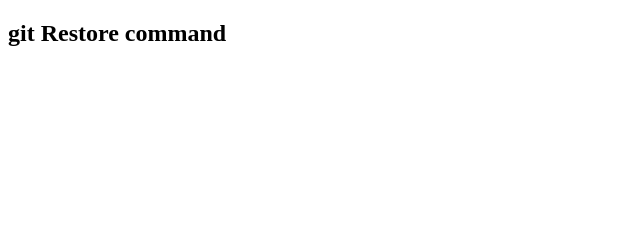
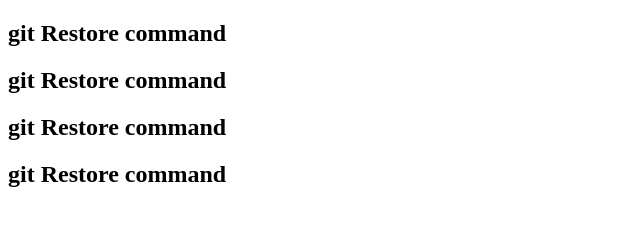
Before and after one commit to nitin-sehgal25/Git-Restore, a plain HTML site: page index.html in a window 1280 px wide. Shown: the whole page, without its empty margins (0-640 px from the left). Drawn offline with Linux system fonts and the light colour scheme.

Commit message:
Index updated

```diff
--- a/index.html
+++ b/index.html
@@ -7,5 +7,8 @@
 </head>
 <body>
     <h2>git Restore command</h2>
+     <h2>git Restore command</h2>
+      <h2>git Restore command</h2>
+       <h2>git Restore command</h2>
 </body>
 </html>
```
